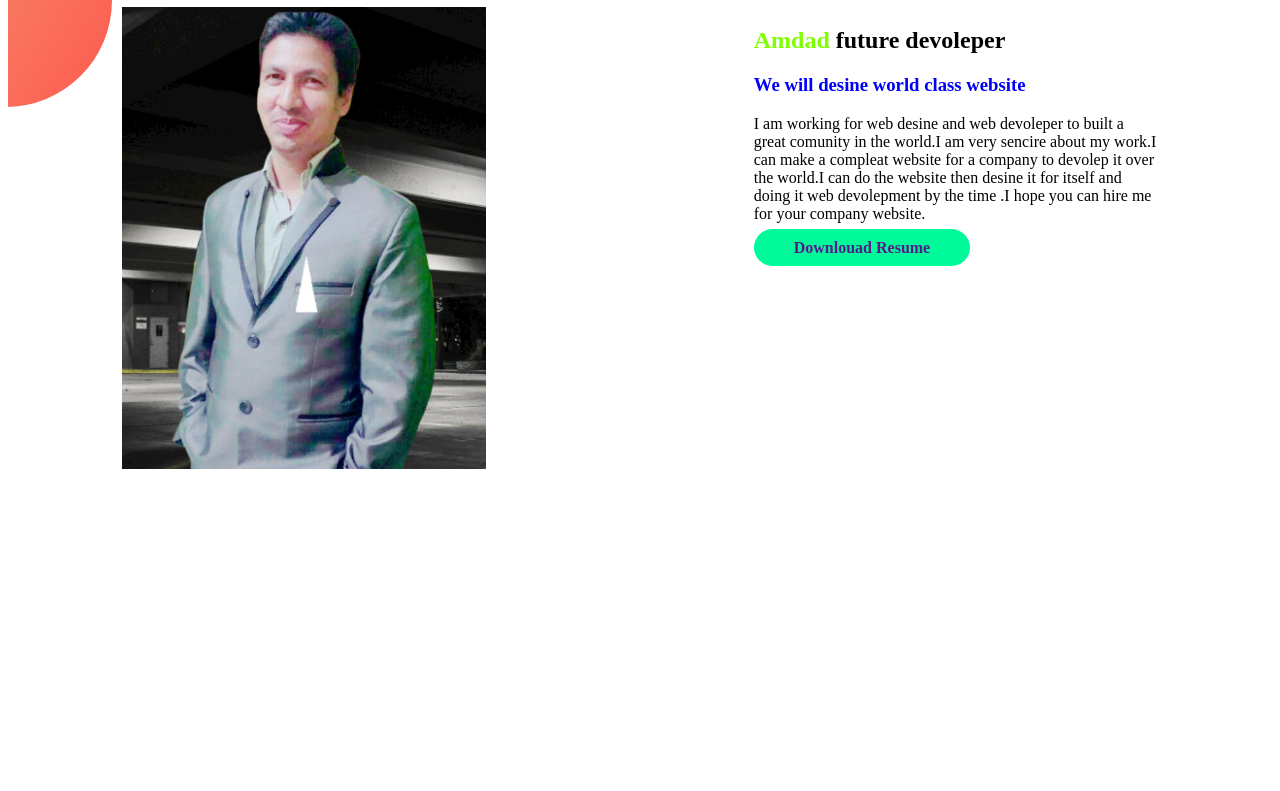
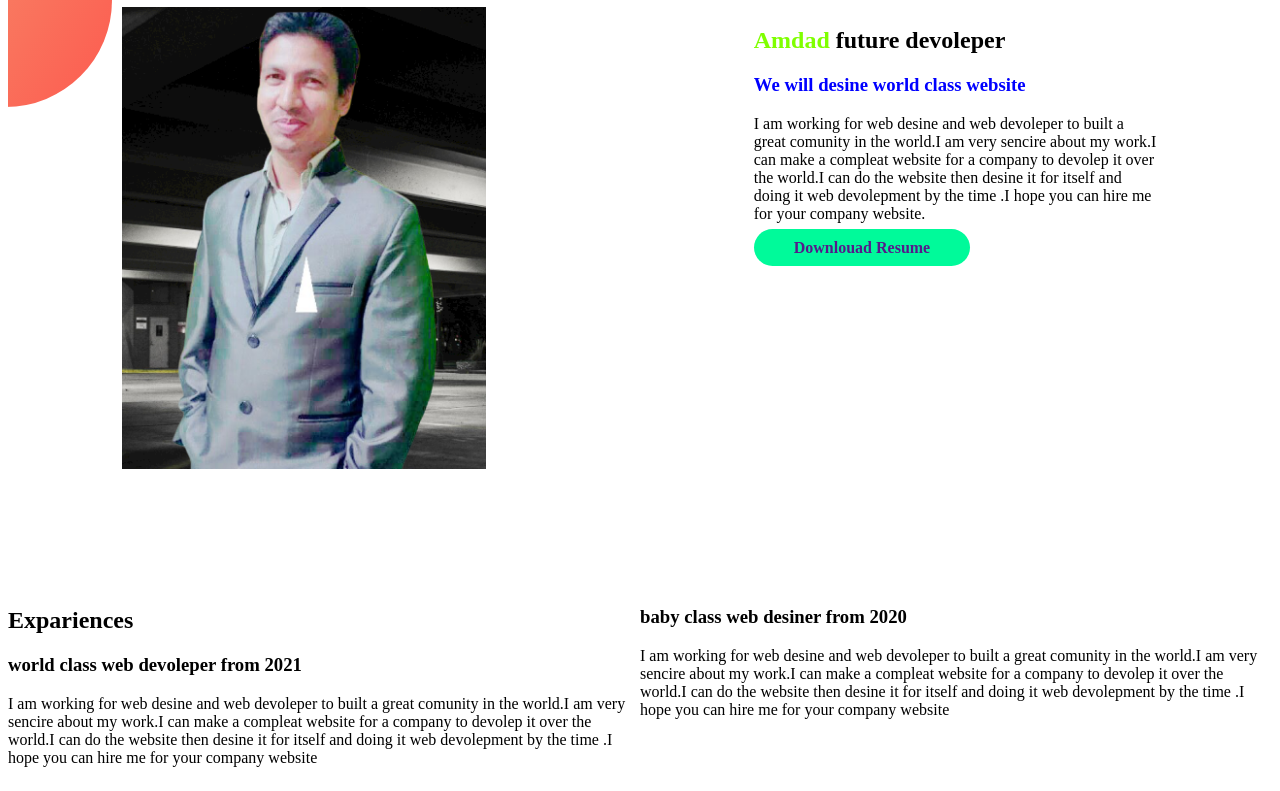
Before and after one commit to amdadprogramar/My-profile-devoleper, a plain HTML site: page index.html in a window 1280 px wide. Shown: the part 831-1622 px from the top of the page. Before the commit the page ends 1426 px from the top, so only its background shows below. Drawn offline with Linux system fonts and the light colour scheme.

Commit message:
Experience

```diff
--- a/index.html
+++ b/index.html
@@ -48,6 +48,23 @@
         <a class="link-button" target="blank" href="">Downlouad Resume</a>
         </div>
     </section>
+    <section>
+        <div>
+            <h2>Expariences</h2>
+            <h3>world class web devoleper from 2021</h3>
+            <p>
+                I am working for web desine and web devoleper to built a great comunity in the world.I am very sencire about my work.I can make a compleat website for a company to devolep it over the world.I can do the website then desine it for itself and doing it web
+                devolepment by the time .I hope you can hire me for your company website
+            </p>
+        </div>
+        <div>
+            <h3>baby class web desiner from 2020</h3>
+            <p>
+                I am working for web desine and web devoleper to built a great comunity in the world.I am very sencire about my work.I can make a compleat website for a company to devolep it over the world.I can do the website then desine it for itself and doing it web
+                devolepment by the time .I hope you can hire me for your company website
+            </p>
+        </div>
+    </section>
 </body>
 
 </html>
```
